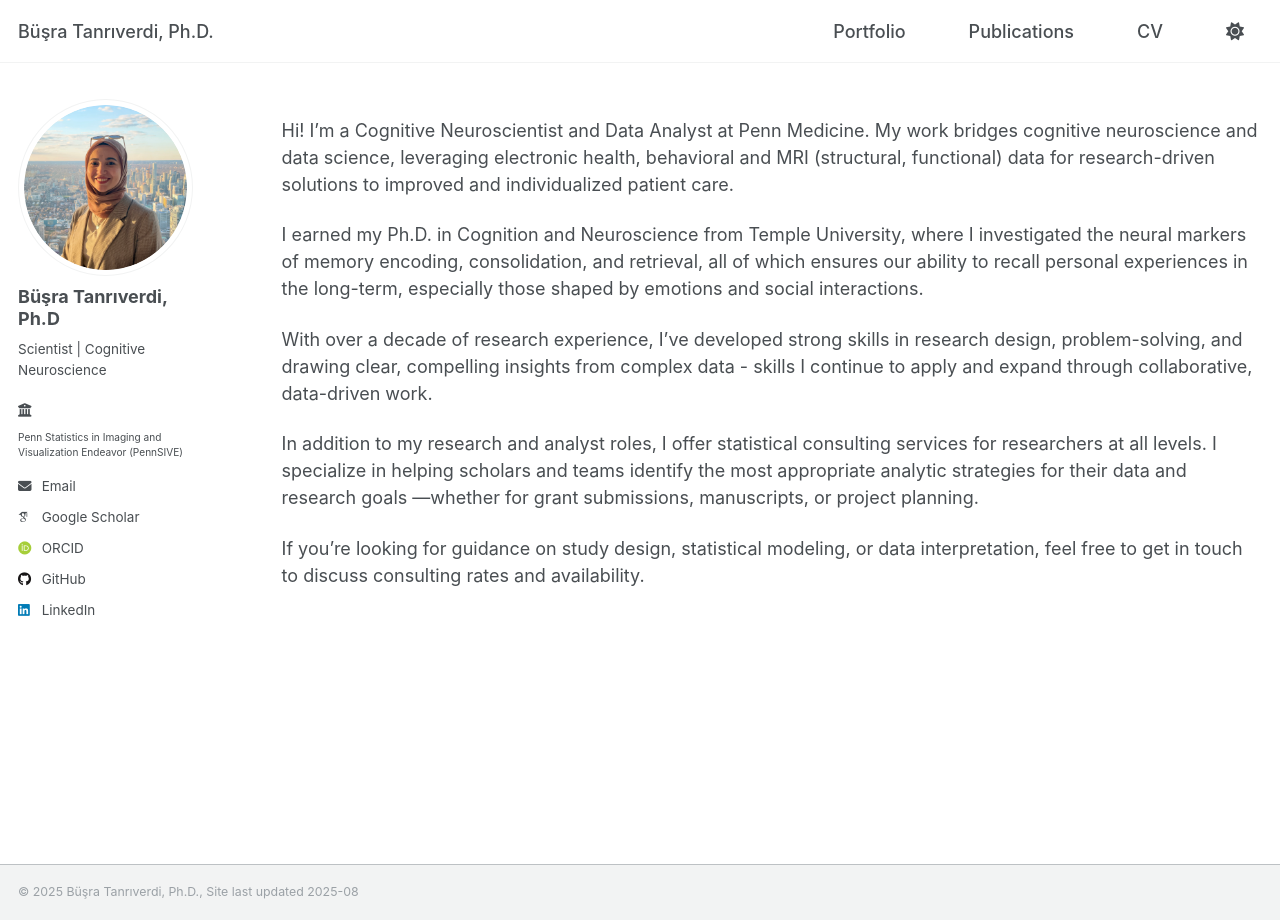
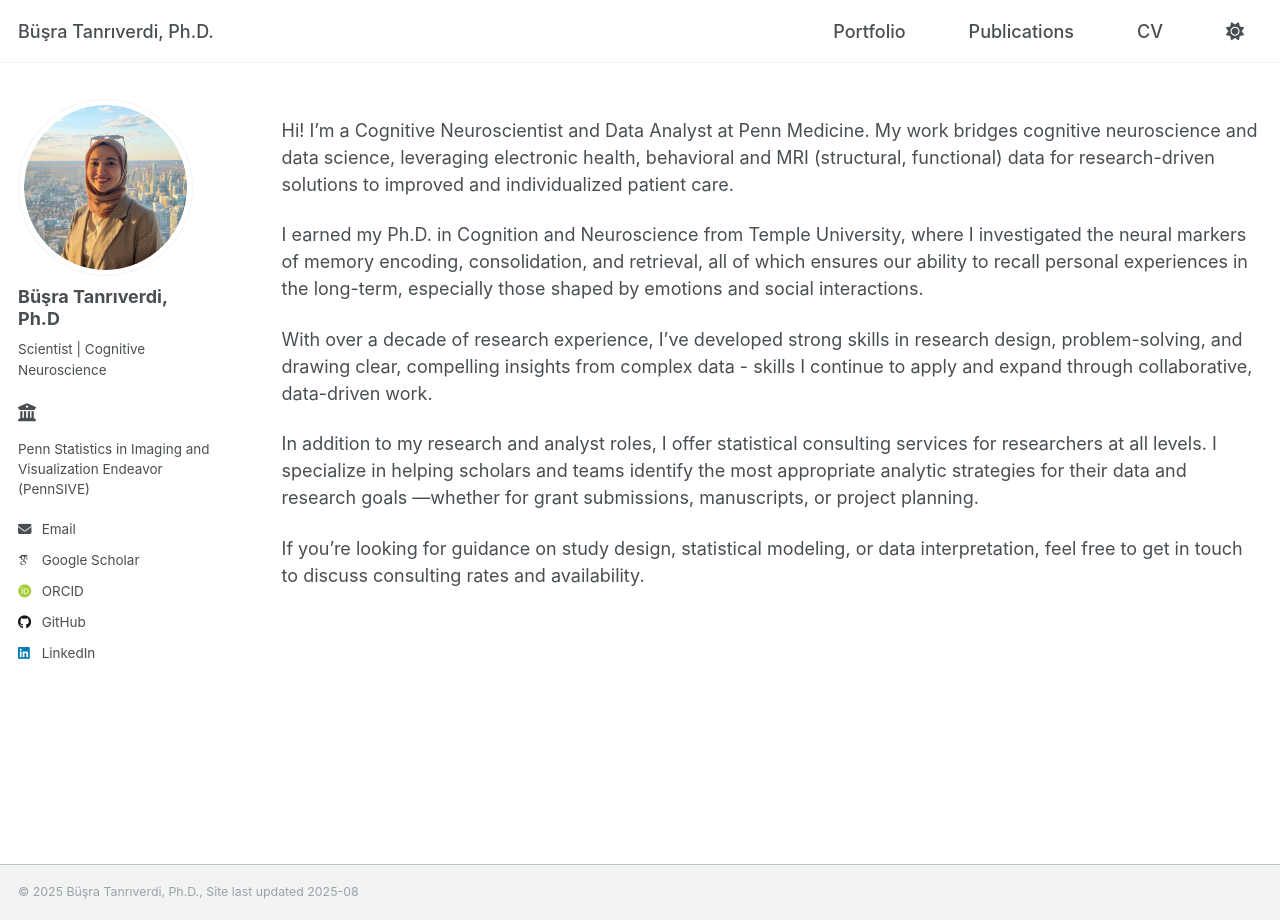
Before and after one commit to busratanriverdi/busratanriverdi.github.io, a Jekyll site: the page built from _pages/about.md, in a window 1280 px wide. Built offline with Jekyll 4.4.1, drawn with Linux system fonts in a browser that asks for light colours; some web fonts are replaced; a script that is not in the unit is left out.

Commit message:
Update author-profile.html
update font size for employer

```diff
--- a/_includes/author-profile.html
+++ b/_includes/author-profile.html
@@ -28,7 +28,10 @@
         <li class="author__desktop"><i class="fas fa-fw fa-location-dot icon-pad-right" aria-hidden="true"></i>{{ author.location }}</li>
       {% endif %}
       {% if author.employer %}
-        <li class="author__desktop"><i class="fas fa-fw fa-building-columns icon-pad-right" aria-hidden="true"></i>{{ author.employer | markdownify }}</li>
+        <li class="author__desktop" style="white-space: normal; font-size: 1rem; line-height: 1.4;">
+          <i class="fas fa-fw fa-building-columns icon-pad-right" aria-hidden="true"></i>
+            {{ author.employer | markdownify }}
+        </li>
       {% endif %}
       {% if author.uri %}
         <li><a href="{{ author.uri }}"><i class="fas fa-fw fa-link icon-pad-right" aria-hidden="true"></i>{{ site.data.ui-text[site.locale].website_label | default: "Website" }}</a></li>
```
